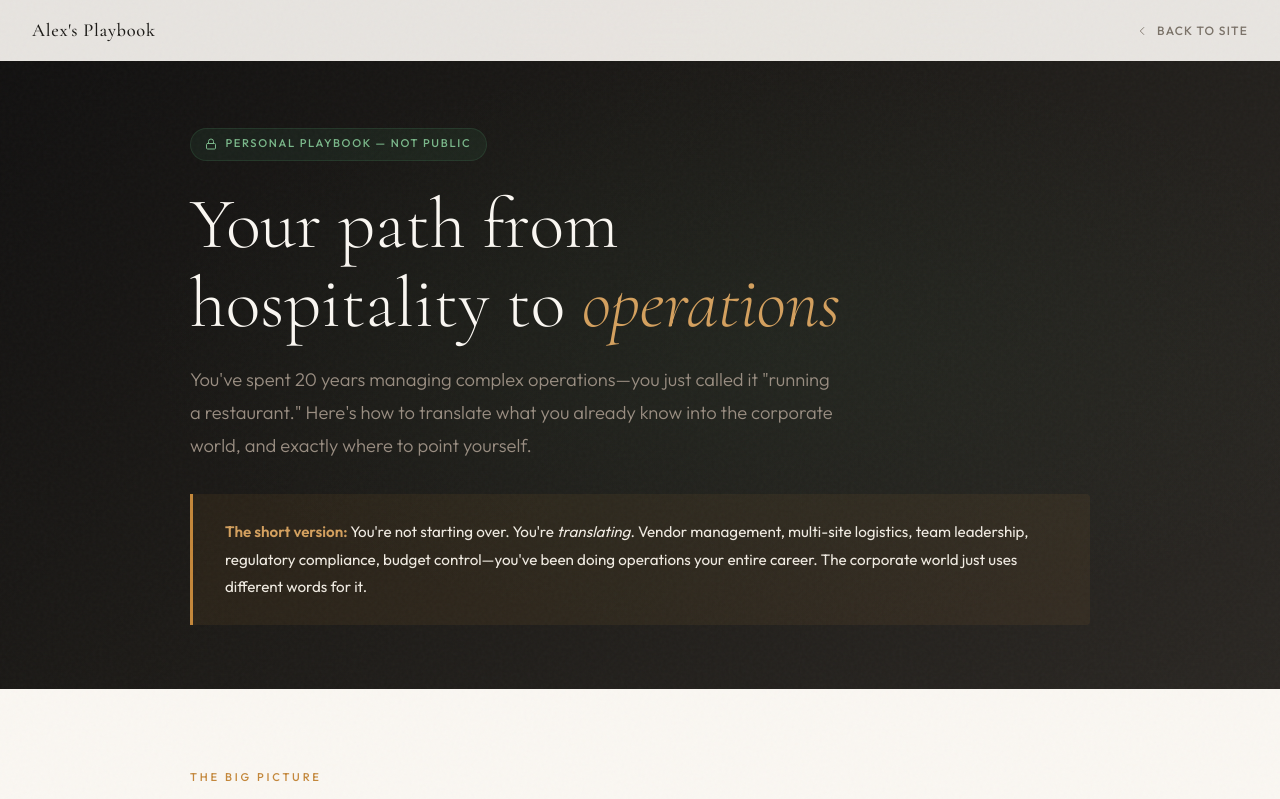
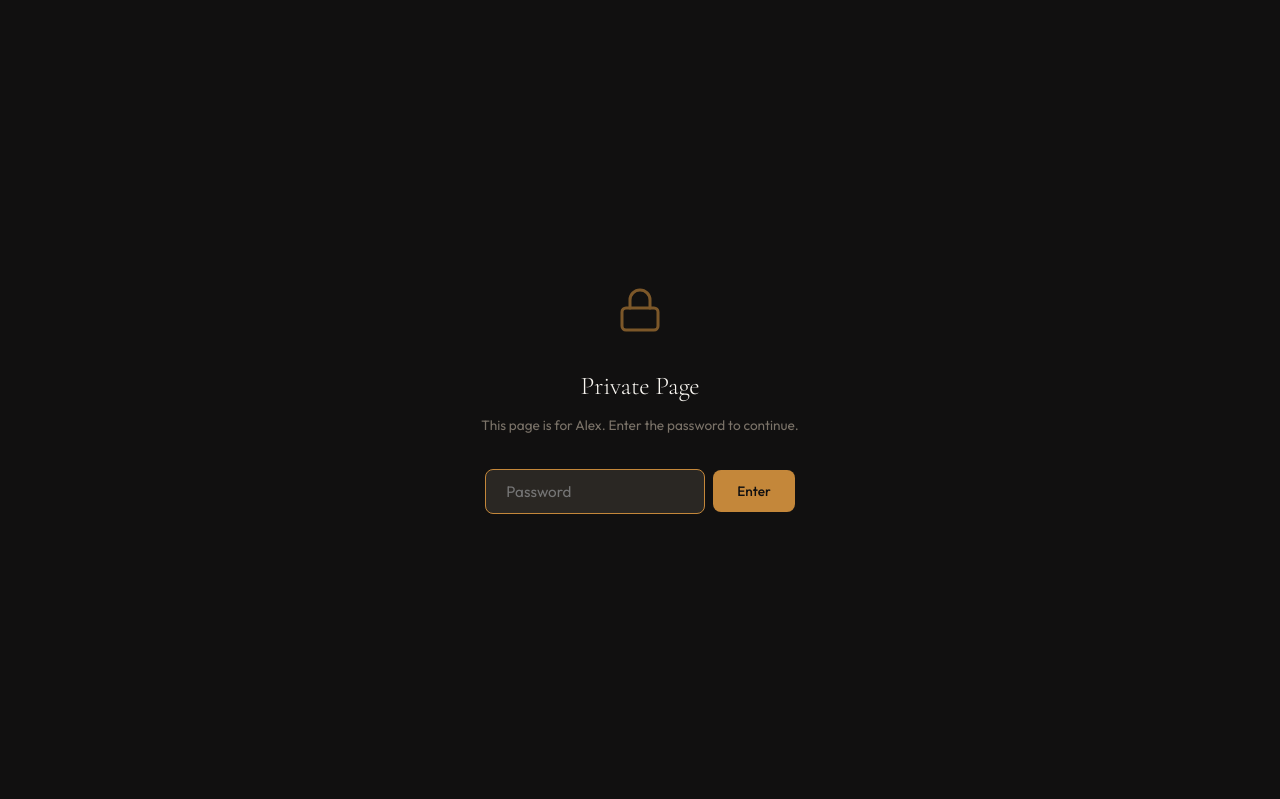
Before and after one commit to AndresAIFR/alex-georgiadis, a plain HTML site: page career.html in a window 1280 px wide. Shown: the top 799 px of the page. Drawn offline with nearby package versions, Linux system fonts and the light colour scheme.

Commit message:
feat: add password-gated career page with hidden entry point
Add a subtle diamond (◆) link in the index.html footer as a discreet
entry point to career.html. The career page now has a client-side
password gate overlay (password: alex22026) that must be unlocked before
viewing content. Uses sessionStorage to persist the unlock state for the
duration of the browser tab session. Gate styling matches the existing
design system with smooth unlock transition and shake animation on
incorrect attempts.

Co-Authored-By: Claude Opus 4.6 <noreply@anthropic.com>

```diff
--- a/career.html
+++ b/career.html
@@ -509,9 +509,85 @@
             .hero h1 { font-size: 2.2rem; }
             nav { padding: 0.75rem 1.25rem; }
         }
+        /* PASSWORD GATE */
+        .pw-gate {
+            position: fixed; inset: 0; z-index: 10000;
+            background: var(--charcoal-deep);
+            display: flex; align-items: center; justify-content: center;
+            flex-direction: column;
+            transition: opacity 0.5s ease, visibility 0.5s ease;
+        }
+        .pw-gate.unlocked {
+            opacity: 0; visibility: hidden; pointer-events: none;
+        }
+        .pw-gate-inner {
+            text-align: center; padding: 2rem;
+        }
+        .pw-gate-lock {
+            width: 48px; height: 48px; margin: 0 auto 1.5rem;
+            color: var(--amber); opacity: 0.6;
+        }
+        .pw-gate h2 {
+            font-size: 1.6rem; font-weight: 300; color: var(--cream);
+            margin-bottom: 0.5rem; letter-spacing: -0.01em;
+        }
+        .pw-gate p {
+            font-size: 0.85rem; color: var(--warm-gray); margin-bottom: 2rem;
+        }
+        .pw-input-wrap {
+            display: flex; gap: 0.5rem; justify-content: center; align-items: center;
+        }
+        .pw-input {
+            font-family: 'Outfit', sans-serif;
+            font-size: 0.95rem;
+            padding: 0.75rem 1.25rem;
+            border: 1px solid var(--slate);
+            border-radius: 8px;
+            background: var(--charcoal-mid);
+            color: var(--cream);
+            outline: none;
+            width: 220px;
+            transition: border-color 0.3s;
+        }
+        .pw-input:focus { border-color: var(--amber); }
+        .pw-input.shake {
+            animation: pwShake 0.4s ease;
+            border-color: #a04040;
+        }
+        .pw-btn {
+            font-family: 'Outfit', sans-serif;
+            font-size: 0.85rem; font-weight: 500;
+            padding: 0.75rem 1.5rem;
+            border: none; border-radius: 8px;
+            background: var(--amber);
+            color: var(--charcoal-deep);
+            cursor: pointer;
+            transition: background 0.3s;
+        }
+        .pw-btn:hover { background: var(--amber-light); }
+        @keyframes pwShake {
+            0%, 100% { transform: translateX(0); }
+            20% { transform: translateX(-8px); }
+            40% { transform: translateX(8px); }
+            60% { transform: translateX(-6px); }
+            80% { transform: translateX(4px); }
+        }
     </style>
 </head>
 <body>
+
+    <!-- PASSWORD GATE -->
+    <div class="pw-gate" id="pwGate">
+        <div class="pw-gate-inner">
+            <svg class="pw-gate-lock" viewBox="0 0 24 24" fill="none" stroke="currentColor" stroke-width="1.5" stroke-linecap="round" stroke-linejoin="round"><rect x="3" y="11" width="18" height="11" rx="2" ry="2"/><path d="M7 11V7a5 5 0 0110 0v4"/></svg>
+            <h2>Private Page</h2>
+            <p>This page is for Alex. Enter the password to continue.</p>
+            <form class="pw-input-wrap" onsubmit="return checkPw(event)">
+                <input type="password" class="pw-input" id="pwInput" placeholder="Password" autocomplete="off" autofocus>
+                <button type="submit" class="pw-btn">Enter</button>
+            </form>
+        </div>
+    </div>
 
     <nav>
         <span class="nav-logo">Alex's Playbook</span>
@@ -1000,6 +1076,24 @@
     </footer>
 
     <script>
+        function checkPw(e) {
+            e.preventDefault();
+            var input = document.getElementById('pwInput');
+            if (input.value === 'alex22026') {
+                document.getElementById('pwGate').classList.add('unlocked');
+                sessionStorage.setItem('career_unlocked', '1');
+            } else {
+                input.classList.add('shake');
+                input.value = '';
+                setTimeout(function() { input.classList.remove('shake'); }, 500);
+            }
+            return false;
+        }
+        // Remember unlock for this tab session
+        if (sessionStorage.getItem('career_unlocked') === '1') {
+            document.getElementById('pwGate').classList.add('unlocked');
+        }
+
         function copySearch(el) {
             const text = el.childNodes[0].textContent.trim();
             navigator.clipboard.writeText(text).then(() => {
```
Also changed, not shown: index.html (+1 -1 lines).
